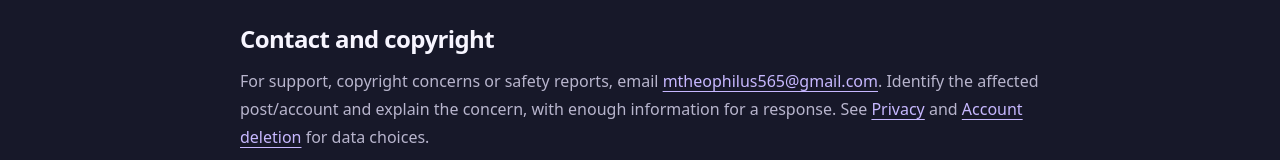
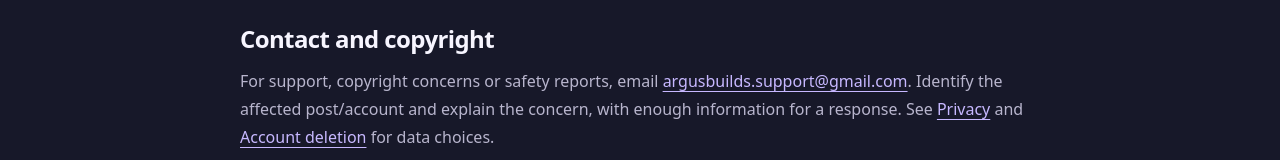
Before and after one commit to Junior-99/nerdspace-site, a plain HTML site: page community/index.html in a window 1280 px wide. Shown: the part 1878-2038 px from the top of the page. Drawn offline with Linux system fonts and the light colour scheme.

Commit message:
Update NerdSpace support address

```diff
--- a/community/index.html
+++ b/community/index.html
@@ -119,8 +119,8 @@
           <h2>Contact and copyright</h2>
           <p>
             For support, copyright concerns or safety reports, email
-            <a href="mailto:mtheophilus565@gmail.com"
-              >mtheophilus565@gmail.com</a
+            <a href="mailto:argusbuilds.support@gmail.com"
+              >argusbuilds.support@gmail.com</a
             >. Identify the affected post/account and explain the concern, with
             enough information for a response. See
             <a href="../privacy/">Privacy</a> and
@@ -134,7 +134,7 @@
         <span>© 2026 NerdSpace · Theophilus Mensah</span>
         <div>
           <a href="../community/">Community &amp; terms</a
-          ><a href="mailto:mtheophilus565@gmail.com">Contact</a
+          ><a href="mailto:argusbuilds.support@gmail.com">Contact</a
           ><span>For ages 18+</span>
         </div>
       </div>
```
Also changed, not shown: delete-account/index.html (+1 -1 lines), privacy/index.html (+2 -2 lines), support/index.html (+1 -1 lines), 1 other file.
